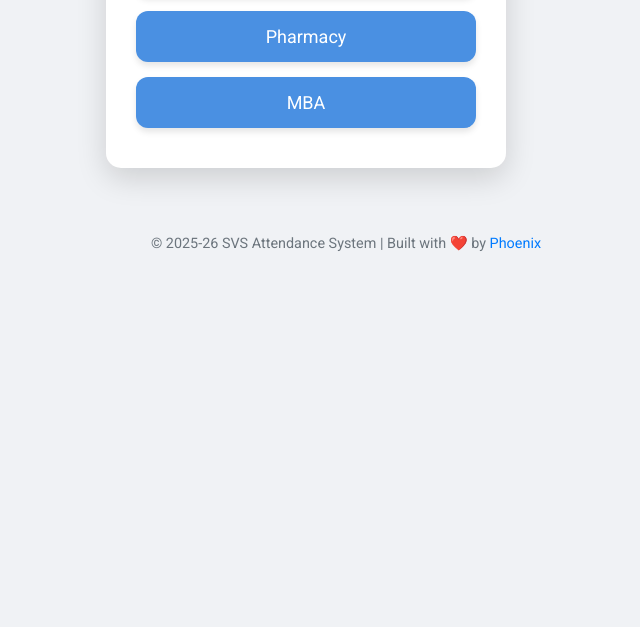
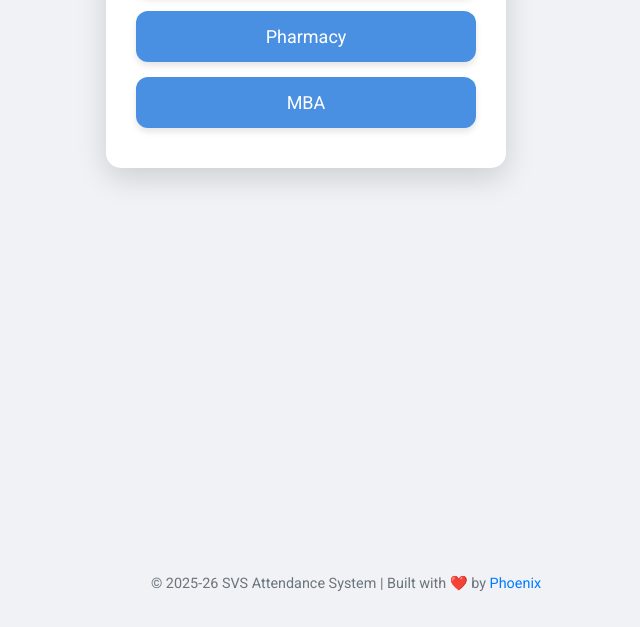
Before and after one commit to Phoenix-star-tech/svs_attendance_taking_app, a Flask app: page / in a window 1280 px wide. Shown: the part 513-1140 px from the top of the page, without its empty margins (294-934 px from the left). Before the commit the page ends 764 px from the top, so only its background shows below. Run offline with Flask 3, Linux system fonts and the light colour scheme; the visitor is signed in with stand-in values (Sample User, id 1).

Commit message:
Update base.html

```diff
--- a/templates/base.html
+++ b/templates/base.html
@@ -172,12 +172,14 @@ body {
 
 
   footer {
-      margin-top: auto;
+      margin-top: 30%;
       background: none;
       padding: 15px 0;
       text-align: center;
       font-size: 0.9rem;
       color: #6c757d;
+      position:relative;
+      left:;
     }
     footer a {
       color: #007bff;
```
